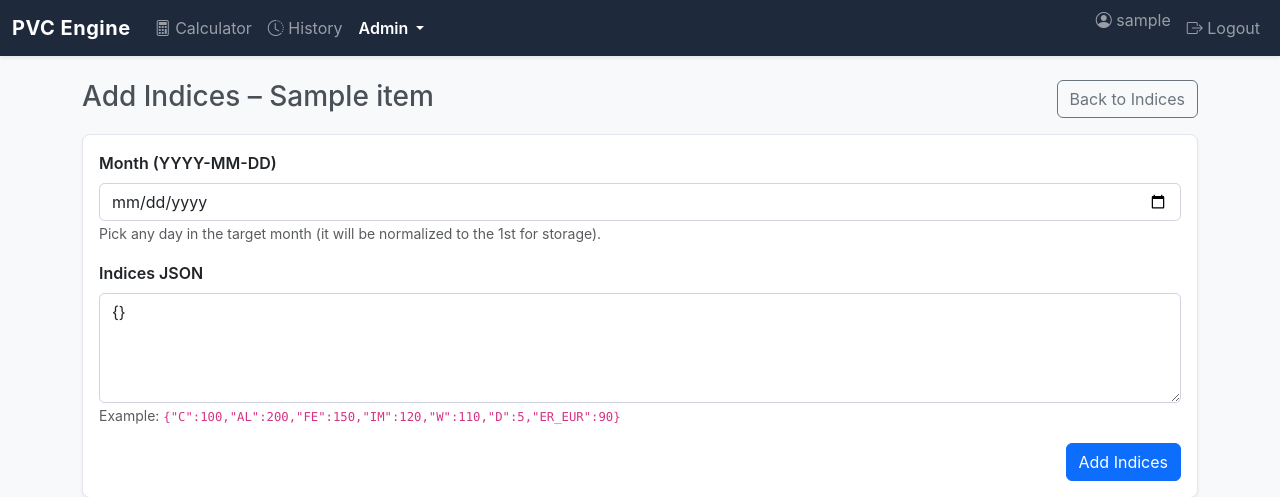
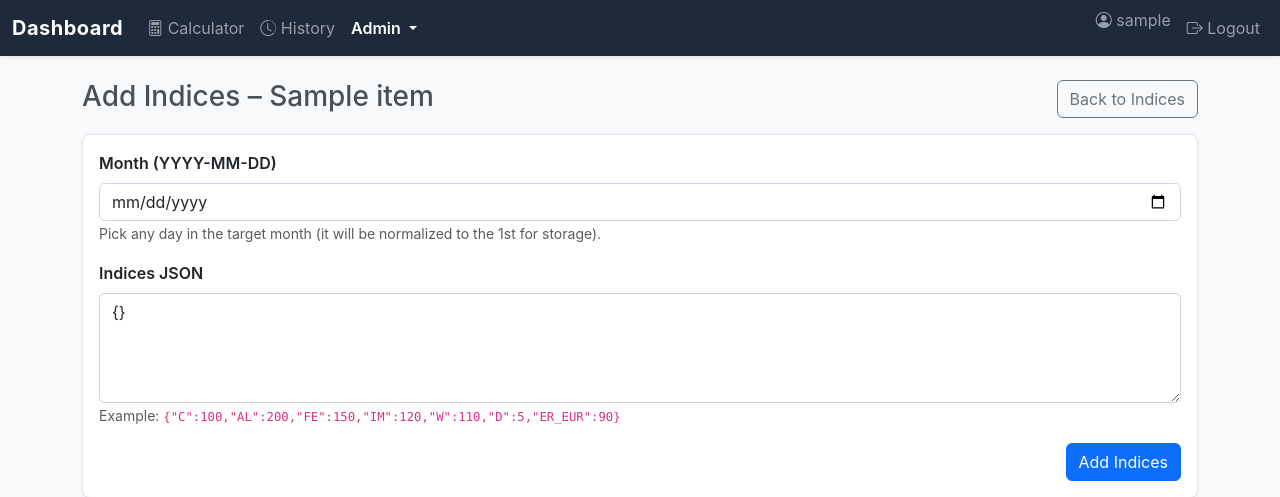
Before and after one commit to cviclw-design/PVC3, a Flask app: page /admin/items/1/indices/new in a window 1280 px wide. Shown: the top 497 px of the page. Run offline with Flask 3, Linux system fonts and the light colour scheme; a user stored in the database is signed in; tables that the repository leaves empty hold one stand-in row (values such as "Sample post").

Commit message:
Update base.html

```diff
--- a/templates/base.html
+++ b/templates/base.html
@@ -2,7 +2,7 @@
 <html lang="en">
 <head>
   <meta charset="utf-8">
-  <title>{% block title %}PVC WebApp{% endblock %}</title>
+  <title>{% block title %}PVC Calculator{% endblock %}</title>
   <meta name="viewport" content="width=device-width, initial-scale=1">
 
   <!-- Bootstrap CSS -->
@@ -23,7 +23,7 @@
 <body>
 <nav class="navbar navbar-expand-lg navbar-dark mb-4 shadow-sm" style="background-color: #1e293b;">
   <div class="container-fluid">
-    <a class="navbar-brand fw-bold" style="letter-spacing: 0.5px;" href="{{ url_for('main.index') }}">PVC Engine</a>
+    <a class="navbar-brand fw-bold" style="letter-spacing: 0.5px;" href="{{ url_for('main.index') }}">Dashboard</a>
     <button class="navbar-toggler" type="button" data-bs-toggle="collapse" data-bs-target="#navbarMain">
       <span class="navbar-toggler-icon"></span>
     </button>
```
